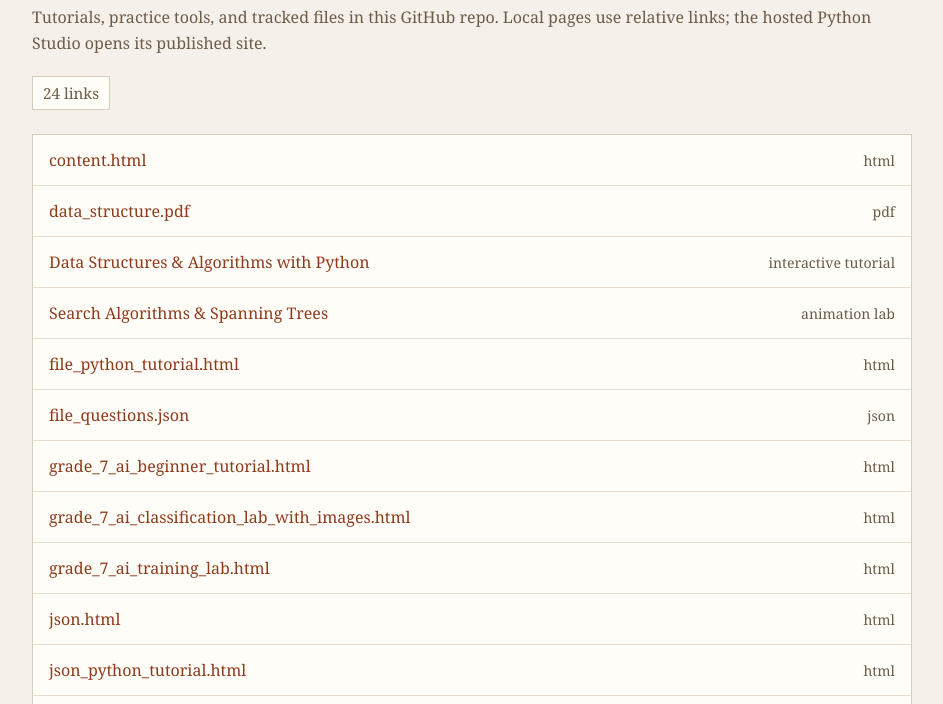
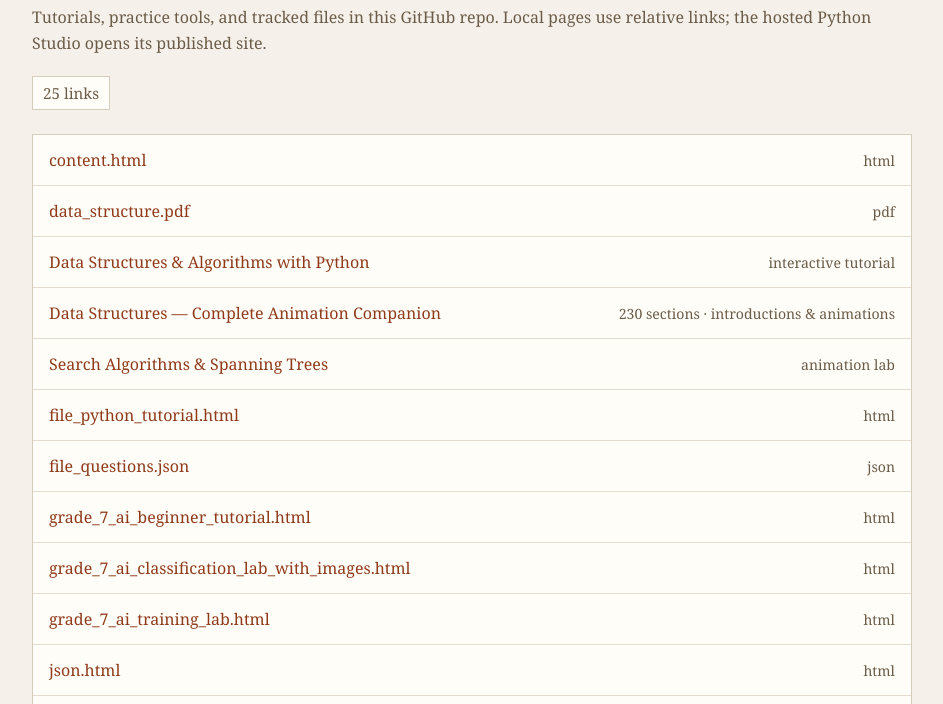
Before and after one commit to cghuisunshine/Computer, a plain HTML site: page content.html in a window 1280 px wide. Shown: the part 96-800 px from the top of the page, without its empty margins (168-1111 px from the left). Drawn offline with Linux system fonts and the light colour scheme.

Commit message:
Link data structure animation companion from contents

```diff
--- a/content.html
+++ b/content.html
@@ -114,12 +114,13 @@
     <p>
       Tutorials, practice tools, and tracked files in this GitHub repo. Local pages use relative links; the hosted Python Studio opens its published site.
     </p>
-    <div class="meta">24 links</div>
+    <div class="meta">25 links</div>
     <section class="panel" aria-label="Tracked files">
       <ul>
         <li><a href="content.html"><span class="name">content.html</span><span class="kind">html</span></a></li>
         <li><a href="data_structure.pdf"><span class="name">data_structure.pdf</span><span class="kind">pdf</span></a></li>
         <li><a href="data_structures_algorithms_python_tutorial.html"><span class="name">Data Structures &amp; Algorithms with Python</span><span class="kind">interactive tutorial</span></a></li>
+        <li><a href="data_structure_animations.html"><span class="name">Data Structures — Complete Animation Companion</span><span class="kind">230 sections · introductions &amp; animations</span></a></li>
         <li><a href="search_algorithms_spanning_trees.html"><span class="name">Search Algorithms &amp; Spanning Trees</span><span class="kind">animation lab</span></a></li>
         <li><a href="file_python_tutorial.html"><span class="name">file_python_tutorial.html</span><span class="kind">html</span></a></li>
         <li><a href="file_questions.json"><span class="name">file_questions.json</span><span class="kind">json</span></a></li>
```
